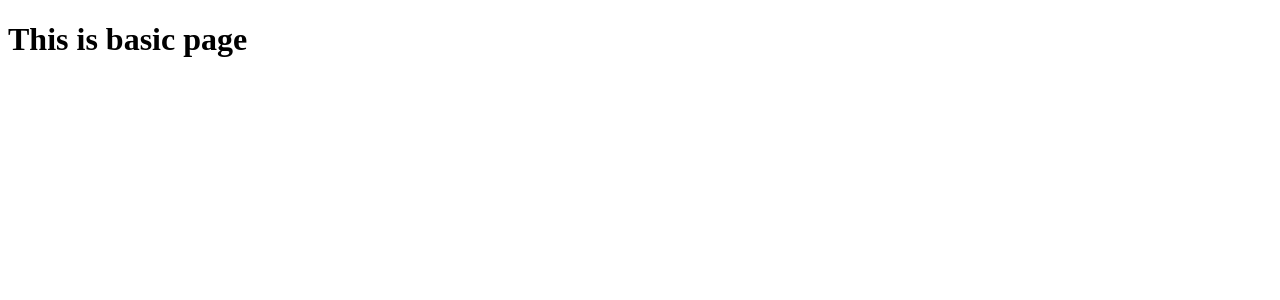
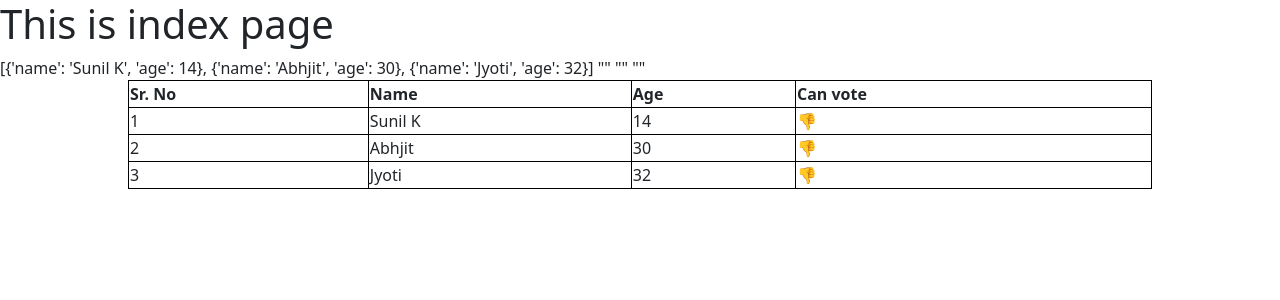
Before and after one commit to sunilkahalekar/end-to-end-django_project, a Django app: page / in a window 1280 px wide. Shown: the top 300 px of the page. Run offline with Django 4.2, Linux system fonts and the light colour scheme.

Commit message:
template engine

```diff
--- a/core/core/urls.py
+++ b/core/core/urls.py
@@ -21,5 +21,7 @@ from home.views import *
 urlpatterns = [
     path('',home,name="home"),
     path('success-page/',success_page,name="success_page"),
+    path('about/',about,name="about"),
+    path('contact/',contact,name="contact"),
     path("admin/", admin.site.urls),
 ]
--- /dev/null
+++ b/core/home/templates/base.html
@@ -0,0 +1,20 @@
+<!DOCTYPE html>
+<html lang="en">
+<head>
+    <meta charset="UTF-8">
+    <link href="https://cdn.jsdelivr.net/npm/bootstrap@5.3.2/dist/css/bootstrap.min.css" rel="stylesheet" integrity="sha384-T3c6CoIi6uLrA9TneNEoa7RxnatzjcDSCmG1MXxSR1GAsXEV/Dwwykc2MPK8M2HN" crossorigin="anonymous">
+    <meta name="viewport" content="width=device-width, initial-scale=1.0">
+    <style>
+        table, th, td {
+  border: 1px solid black;
+}
+    </style>
+    <title>Django Tutorial</title>
+</head>
+<body>
+
+    {% block start %}
+
+    {% endblock %}
+</body>
+</html>
--- a/core/home/templates/index.html
+++ b/core/home/templates/index.html
@@ -1,11 +1,30 @@
-<!DOCTYPE html>
-<html lang="en">
-<head>
-    <meta charset="UTF-8">
-    <meta name="viewport" content="width=device-width, initial-scale=1.0">
-    <title>Django Tutorial</title>
-</head>
-<body>
-    <h1> This is basic page</h1>
-</body>
-</html>
+{% extends "base.html" %}
+{% block start %}
+    <h1> This is index page </h1>
+    {{peoples}}
+
+    <table style="width:80%" class="container">
+        <tr>
+          <th>Sr. No</th>
+          <th>Name</th>
+          <th>Age</th>
+          <th>Can vote</th>
+        </tr>
+        {% for people in peoples%}
+        <tr>
+          <td>{{forloop.counter}}</td>
+          <td>{{people.name}}</td>
+          <td>{{people.age}}</td>
+
+          "<td>
+            {% if people.age >= "18" %}
+            👍
+            {% else %}
+            👎
+            {% endif %}
+          </td>"
+        </tr>
+       {% endfor %}
+
+      </table>
+{% endblock %}
--- a/core/home/views.py
+++ b/core/home/views.py
@@ -5,7 +5,22 @@ from django.http import HttpResponse
 
 def home(request):
     #return HttpResponse("<h1>Hey I am Django server</h1>")
-    return render(request,"index.html")
+    peoples=[
+        {"name":"Sunil K","age":14},
+        {"name":"Abhjit","age":30},
+        {"name":"Jyoti","age":32}
+    ]
+
+    vegetables=["pumpkin","tomato"]
+    return render(request,"index.html",context={'peoples':peoples,'page':'Home'})
+
+def about(request):
+    context={'page':'About'}
+    return render(request,"about.html",context)
+
+def contact(request):
+    context={'page':'Contact'}
+    return render(request,"contact.html")
 
 def success_page(request):
     return HttpResponse("<h1> Hi, this is success page</h1>")
```
Also changed, not shown: core/home/templates/about.html (added, +7 -0 lines), core/home/templates/contact.html (added, +8 -0 lines), README.md.
